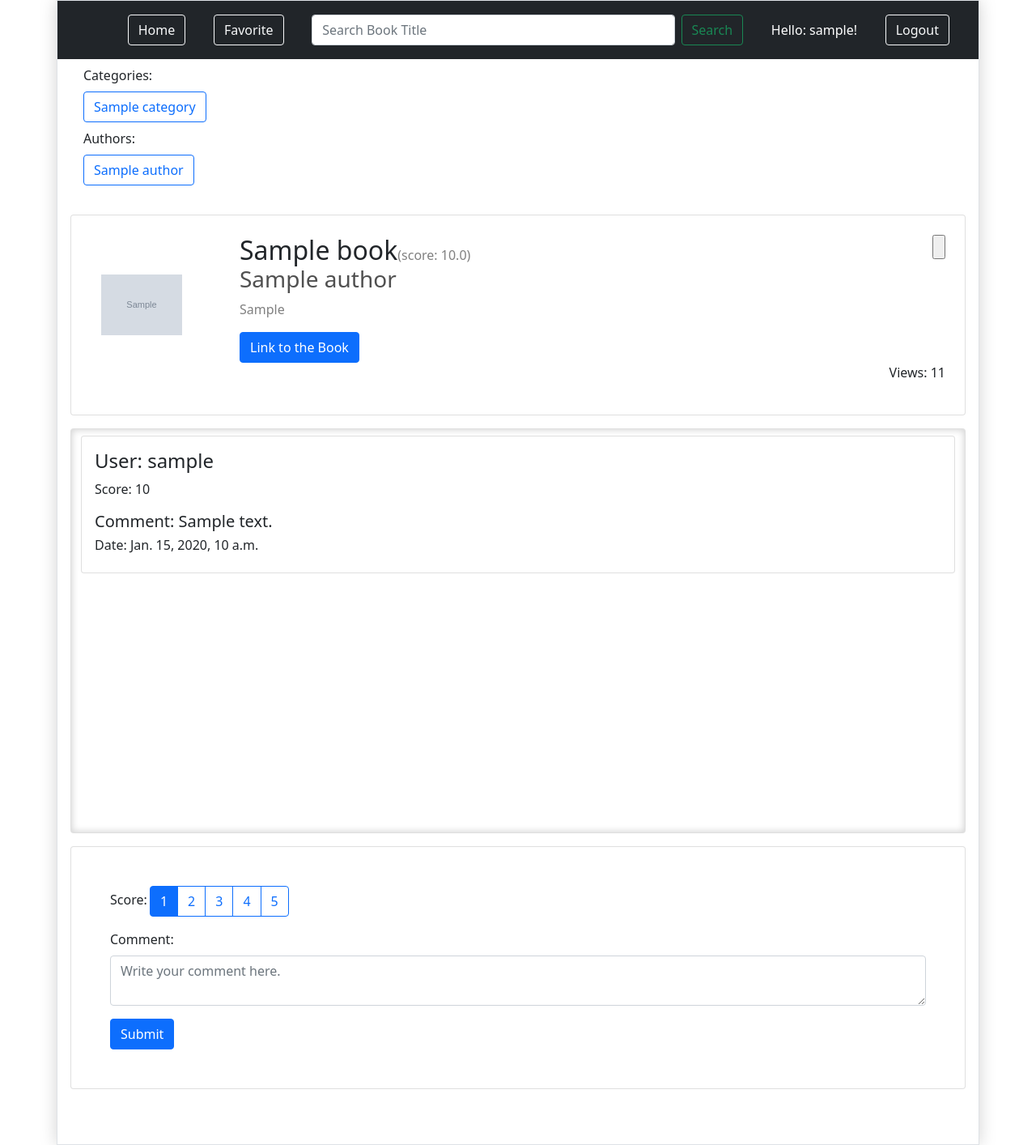
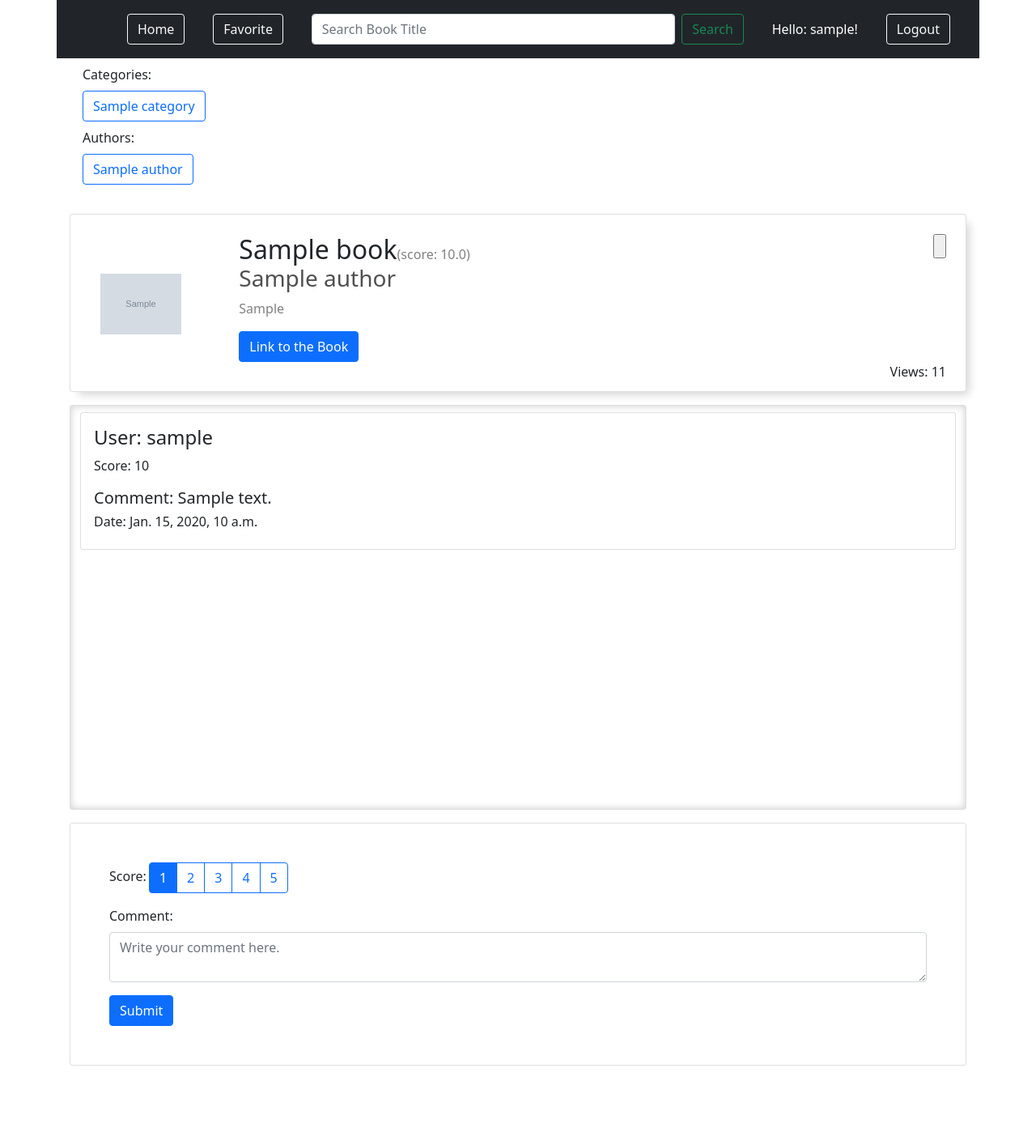
Before and after one commit to Lilith-zc/IT-team-project, a Django app: a page that uses templates/rango/base.html in a window 1280 px wide. Shown: the whole page at 81% size. After the commit the page ends 1316 px from the top, so only its background shows below. Run offline with Django 3.2, Linux system fonts and the light colour scheme; a user stored in the database is signed in; tables that the repository leaves empty hold one stand-in row (values such as "Sample post"); grey boxes marked "Sample" are stand-in pictures; some libraries are stand-ins or nearby versions.

Commit message:
final version 2.0

```diff
--- a/rango/views.py
+++ b/rango/views.py
@@ -26,8 +26,6 @@
     request.session['username'] = username
 
 def index(request):
-    print("!!!!!!!!!!!!!!!!!!!!!!!!!!!!!!!!!!!!!!!!!!!!")
-    print(str(request.session.get('username')))
     # get all info for index page
     category_list = Category.objects.all()
     book_list = Book.objects.order_by('-views')[:5]
@@ -119,28 +117,6 @@
             print(form.errors)
     context_dict = {'form':form, 'category': category}
 
-    '''
-    if request.method == 'POST':
-        title = request.POST.get('title')
-        url = request.POST.get('url')
-        introduction = request.POST.get('introduction')
-        image = request.POST.get('image')
-        author_name = request.POST.get('author_name')
-        author = Author.objects.get_or_create(name = author_name)[0]
-        author.save()
-        print("==========================")
-        print(author.name)
-        book = Book.objects.get_or_create(title=title,category=category,author=author)[0]
-        book.url = url
-        book.image = image
-        book.introduction = introduction
-        book.save()
-        return redirect(reverse('rango:operator_show_category', kwargs={'category_name_slug': category_name_slug}))
-
-
-    context_dict = {'category': category}
-    '''
-
     return render(request, 'rango/add_book.html', context=context_dict)
 
 def register(request):
@@ -171,7 +147,6 @@
 
 
 def user_login(request):
-    print(request)
     if request.method == 'POST':
         username = request.POST.get('username')
         password = request.POST.get('password')
@@ -244,12 +219,15 @@
                 books = data.favoriteBook.all()
                 for every_book in books:
                     if every_book.title == book.title:
-                        context_dict['button_style'] = 'Remove from my favorite'
+                        context_dict['button_content'] = 'Remove from my favorite'
+                        context_dict['button_style'] = 'btn btn-success'
                         return render(request, 'rango/book.html', context=context_dict)
-                context_dict['button_style'] = 'Add to my favorite'
+                context_dict['button_content'] = 'Add to my favorite'
+                context_dict['button_style'] = 'btn btn-outline-success'
                 return render(request, 'rango/book.html', context=context_dict)
         else:
-            context_dict['button_style'] = 'Add to my favorite'
+            context_dict['button_content'] = 'Add to my favorite'
+            context_dict['button_style'] = 'btn btn-outline-success'
 
     return render(request, 'rango/book.html', context=context_dict)
 
@@ -276,8 +254,6 @@
     datas = LikeList.objects.filter(user=user)
     for data in datas:
         context_dict['books'] = data.favoriteBook.all()
-        print("=======================")
-        print(data)
     return render(request, 'rango/favorite.html', context=context_dict)
 
 def add_favorite(request, book_name_slug):
@@ -303,8 +279,6 @@
     return redirect(reverse('rango:show_book', kwargs={'book_name_slug': book_name_slug}))
 
 def operator_index(request):
-    print("!!!!!!!!!!!!!!!!!!!!!!!!!!!!!!!!!!!!!!!!!!!!")
-    print(str(request.session.get('username')))
     # get all info for index page
     category_list = Category.objects.all()
     context_dict = {}
@@ -351,7 +325,6 @@
     return redirect(reverse('rango:operator_show_category', kwargs={'category_name_slug': category_name_slug}))
 
 def admin_index(request):
-    print(str(request.session.get('username')))
     context_dict = {}
 
     context_dict['operator_style'] = "OPERATOR"
--- a/static/css/base.css
+++ b/static/css/base.css
@@ -1,8 +1,62 @@
-.card mt-3{
+#card{
     height: 220px;
     box-shadow: 7px 7px 11px -4px lightgrey;
 }
-.container{
+#book{
+    height: 500px;
+    box-shadow: 0px 0px 9px 1px lightgrey inset;
+    overflow: auto;
+}
+#books{
+    border-right: 1px solid #dee2e6;
+}
+#book_title{
+    display: inline;
+}
+#book_image{
+    height:170px;
+    width: 100px;
+    object-fit: contain;
+    margin: 25px;
+}
+#image{
+    height:170px;
+    width: 100px;
+    object-fit: contain;
+    margin: 15px;
+}
+#info1{
+    color: grey;
+}
+#info2{
+    color: lightgrey;
+}
+#top_bar{
+    float: left;
+}
+#favorite{
+    float: right;
+}
+#score {
+    display: inline;
+    color: grey;
+}
+#author{
+    color: rgb(80,80,80);
+}
+#navbar{
     border: 1px solid #dee2e6;
     box-shadow: lightgrey 0px 0px 20px 0px;
 }
+#body_block{
+    margin: 20px 4px 20px 4px;
+}
+#search-form{
+    width: 50%;
+}
+#search-list{
+    z-index: 2; left: 500px; top: 60px; position: absolute; background-color: #fff;
+}
+#operator-search-list{
+    z-index: 2; left: 500px; top: 60px; position: absolute; background-color: #fff;
+}
--- a/templates/rango/admin_base.html
+++ b/templates/rango/admin_base.html
@@ -14,7 +14,7 @@
         <link href="https://cdn.jsdelivr.net/npm/bootstrap@5.0.2/dist/css/bootstrap.min.css" rel="stylesheet" integrity="sha384-EVSTQN3/azprG1Anm3QDgpJLIm9Nao0Yz1ztcQTwFspd3yD65VohhpuuCOmLASjC" crossorigin="anonymous">
     </head>
     <body>
-        <div class="container"  >
+        <div class="container" id="navbar" >
             <div class="row">
                 <nav class="navbar navbar-expand-lg navbar-dark bg-dark">
                     <div class="container-fluid">
@@ -29,7 +29,7 @@
                 </nav>
             </div>
 
-            <div class="row" style="margin: 20px 4px 20px 4px;">
+            <div id="body_block" class="row">
                 {% block body_block %}
 
                 {% endblock %}
--- a/templates/rango/base.html
+++ b/templates/rango/base.html
@@ -14,11 +14,35 @@
         <link rel="stylesheet" href="{% static 'plugins/bootstrap-5.0.1-dist/css/bootstrap.min.css' %}">
         <script src="{% static 'plugins/jquery-3.5.1.min.js' %}"></script>
         <script src="{% static 'plugins/bootstrap-5.0.1-dist/js/bootstrap.bundle.min.js' %}"></script>
-        <link rel="stylesheet" href="{% static 'css/base.css' %}" type="text/css">
+        <link rel="stylesheet" href="{% static 'css/base.css' %}">
         <script src="{% static 'javascript/base.js' %}"></script>
+        <script>
+            $(document).ready(function(){
+                $("#search-text").keyup(function(){
+                    var title = $("#search-text").val();
+                    $.get("{% url 'rango:search' %}",{'title':title}, function(data){
+                        for (var i = data.length - 1; i >= 0; i--) {
+                            //$('#search-result').append(data[i]+'<br/>')
+                            var result_list = document.getElementById('search-list');
+                            var result = document.createElement("div");
+                            result.innerHTML = '<span>'+ data[i] + '</span>';
+                            result_list.appendChild(result);
+                        };
+                    })
+                });
+                $('#search-text').keydown(function(){
+                    $('#search-list').empty();
+                })
+                $('#search-text').blur(function(){
+                    if ($('#search-list').blur){
+                        $('#search-list').empty();
+                    }
+                })
+            });
+        </script>
     </head>
     <body>
-        <div class="container"  >
+        <div class="container">
             <div class="row">
                 <nav class="navbar navbar-expand-lg navbar-dark bg-dark">
                     <div class="container-fluid">
@@ -28,7 +52,7 @@
                             <a href="{% url 'rango:my_favorite' user.username %}"><button class="btn btn-outline-light">Favorite</button></a>
                             {% endif %}
                         </a>
-                        <form class="d-flex" id="search_form"  action="{% url 'rango:search' %}" method="get" style="width: 50%;">
+                        <form class="d-flex" id="search-form"  action="{% url 'rango:search' %}" method="get" >
                             {% csrf_token %}
                             <input class="form-control me-2" id="search-text" name="title" placeholder="Search Book Title" aria-label="Search">
                             <button class="btn btn-outline-success" value="search" name = "search" type="submit">Search</button>
@@ -43,29 +67,29 @@
                     </div>
                 </nav>
             </div>
+
             {% block topbar_block %}
             <div class="row m-2">
-                <div style="float: left;">Categories:</div>
-                <div style="float: left;">
+                <div id="top_bar">Categories:</div>
+                <div id="top_bar">
                     {% get_category_list category %}
                 </div>
             </div>
             <div class="row m-2">
-                <div style="float: left;">Authors:</div>
-                <div style="float: left;">
+                <div id="top_bar">Authors:</div>
+                <div id="top_bar">
                     {% get_author_list author %}
                 </div>
             </div>
             {% endblock %}
-            <div class="row" style="margin: 20px 4px 20px 4px;">
+            <div id="body_block" class="row">
                 {% block body_block %}
                 {% endblock %}
             </div>
         </div>
 
-        <!--此处有内联css-->
-        <!--<div id='search-list' style="z-index: 2; left: 85px; top: 80px; position: absolute; background-color: #fff;">
+        <div id='search-list' >
             <p><span id='search-result'></span></p>
-        </div>-->
+        </div>
     </body>
  </html>
--- a/templates/rango/book.html
+++ b/templates/rango/book.html
@@ -11,23 +11,23 @@
 
 {% block body_block %}
     {% if book %}
-        <div class="card mt-3" >
+        <div class="card mt-3" id="card">
             <div class="row">
                 <div class="col-2">
-                    <img src="{{MEDIA_URL}}{{book.image}}" alt="{{book.title}}" style="height:170px; width: 100px; object-fit: contain; margin: 25px;"/>
+                    <img src="{{MEDIA_URL}}{{book.image}}" alt="{{book.title}}" id="book_image"/>
                 </div>
                 <div class="col-10 p-4">
                     {% if user.is_authenticated %}
                     <form method="POST" action="{% url 'rango:add_favorite' book.slug %}" class="text_end">
                         {% csrf_token %}
-                        <input style="float: right;" type="submit" value="{{button_style}}"/>
+                        <input id="favorite" type="submit" class="{{button_style}}" value="{{button_content}}"/>
                     </form>
                     {% else %}
                     <h5>Please login to see the whole content of the book.</h5>
                     {% endif %}
-                    <div><h2 style="display:inline;">{{ book.title }}</h2><p class="ml-2" style="display:inline; color: grey;">(score: {{ score_ave }})</p></div>
-                    <h3 style="color: rgb(80,80,80);">{{book.author}}</h3>
-                    <p style="color: grey;">{{book.introduction}}</p>
+                    <div><h2 id="book_title">{{ book.title }}</h2><p class="ml-2" id="score">(score: {{ score_ave }})</p></div>
+                    <h3 id="author">{{book.author}}</h3>
+                    <p id="info1">{{book.introduction}}</p>
                     {% if user.is_authenticated %}
                     <a type="button" class="btn btn-primary" href="{{ book.url }}">Link to the Book</a>
                     {% endif %}
@@ -36,7 +36,7 @@
             </div>
         </div>
 
-        <div class="card mt-3" style="height: 500px; box-shadow: 0px 0px 9px 1px lightgrey inset; overflow: auto;">
+        <div class="card mt-3" id="book">
                 {% if comments %}
                     {% for comment in comments %}
                         <div class="card mt-2 p-3">
```
Also changed, not shown: templates/rango/admin_modify_user.html (+4 -4 lines), templates/rango/author_books.html (+4 -4 lines), templates/rango/category.html (+4 -4 lines), templates/rango/favorite.html (+4 -4 lines), templates/rango/index.html (+5 -5 lines), templates/rango/operator_base.html (+36 -9 lines), templates/rango/operator_category.html (+4 -4 lines), templates/rango/operator_search_books.html (+4 -4 lines), templates/rango/search_books.html (+4 -4 lines).
